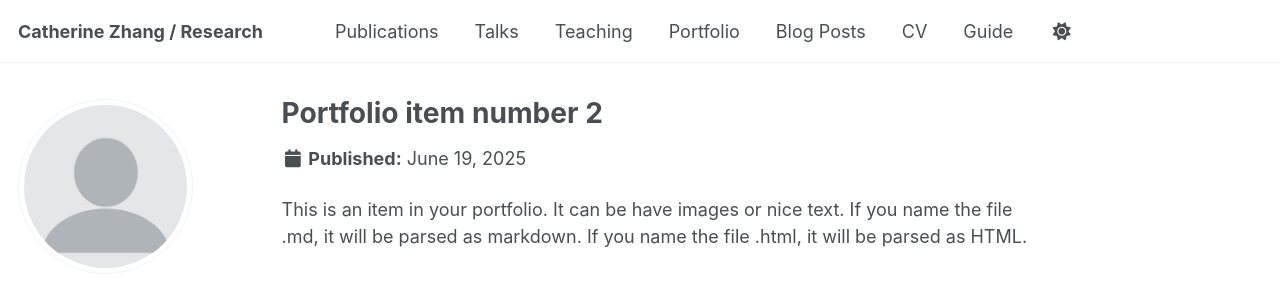
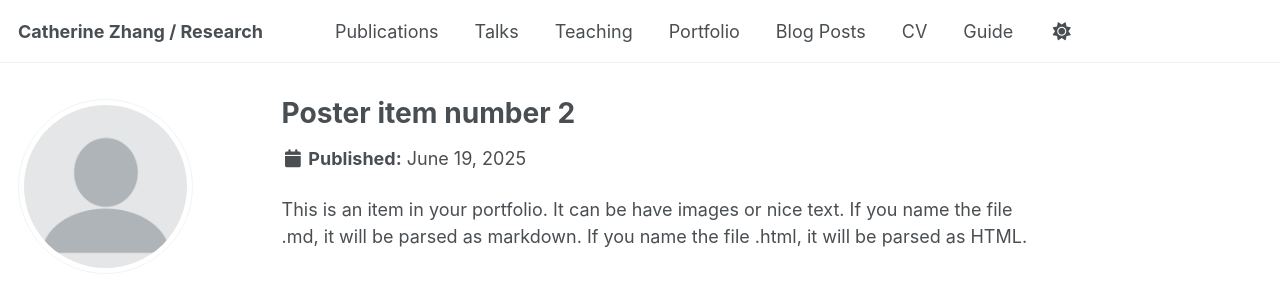
Before and after one commit to Cathzzy/cathzzy.github.io, a Jekyll site: the page built from _portfolio/poster-2.html, in a window 1280 px wide. Shown: the top 285 px of the page. Built offline with Jekyll 4.4.1, drawn with Linux system fonts in a browser that asks for light colours; some web fonts are replaced.

Commit message:
Update and rename portfolio-2.html to poster-2.html

```diff
--- a/_portfolio/portfolio-2.html
+++ b/_portfolio/poster-2.html
@@ -1,7 +1,7 @@
 ---
-title: "Portfolio item number 2"
+title: "Poster item number 2"
 excerpt: "Short description of portfolio item number 2 <br/><img src='/images/500x300.png'>"
-collection: portfolio
+collection: poster
 ---
 
 This is an item in your portfolio. It can be have images or nice text. If you name the file .md, it will be parsed as markdown. If you name the file .html, it will be parsed as HTML.
```
